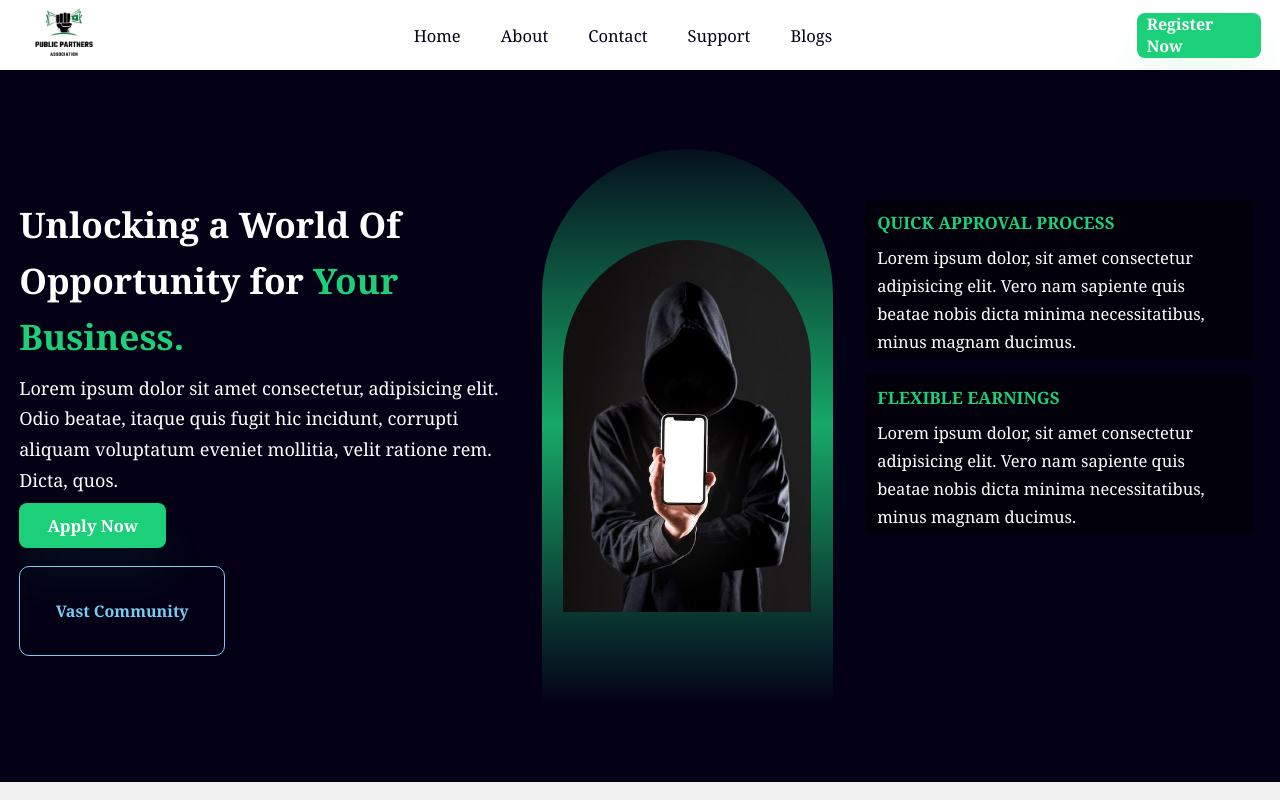
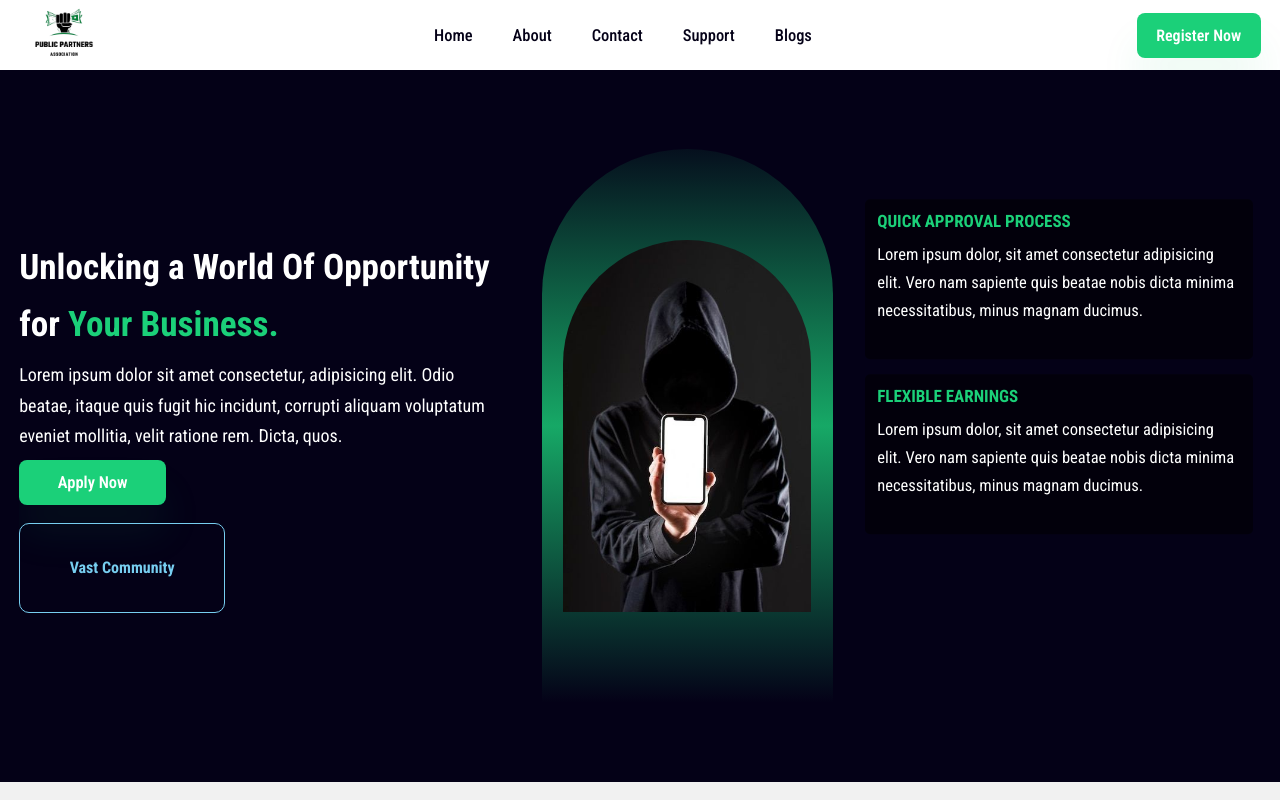
Before and after one commit to Morisreddenton/publicpartners, a React (Create React App) app: page / in a window 1280 px wide. Shown: the top 800 px of the page. Built offline with nearby package versions, Linux system fonts and the light colour scheme; no server answers.

Commit message:
Added fonts

```diff
--- a/src/index.css
+++ b/src/index.css
@@ -13,8 +13,8 @@
 
 body {
   user-select: none;
-  font-family: Cambria, Cochin, Georgia, Times, 'Times New Roman', serif;
-  /* font-family: "Roboto Condensed", sans-serif; */
+  /* font-family: Cambria, Cochin, Georgia, Times, 'Times New Roman', serif; */
+  font-family: "Roboto Condensed", sans-serif;
   overflow-x: hidden;
 }
 
```
